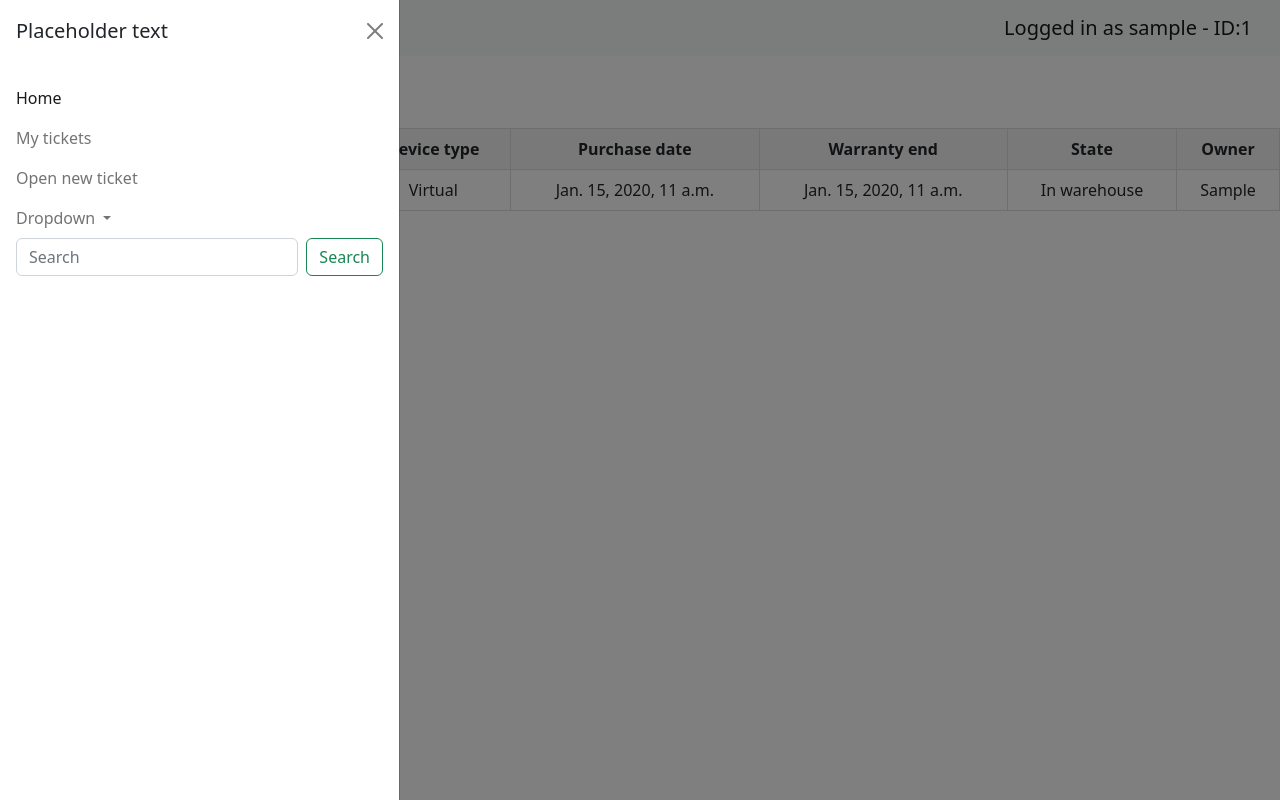
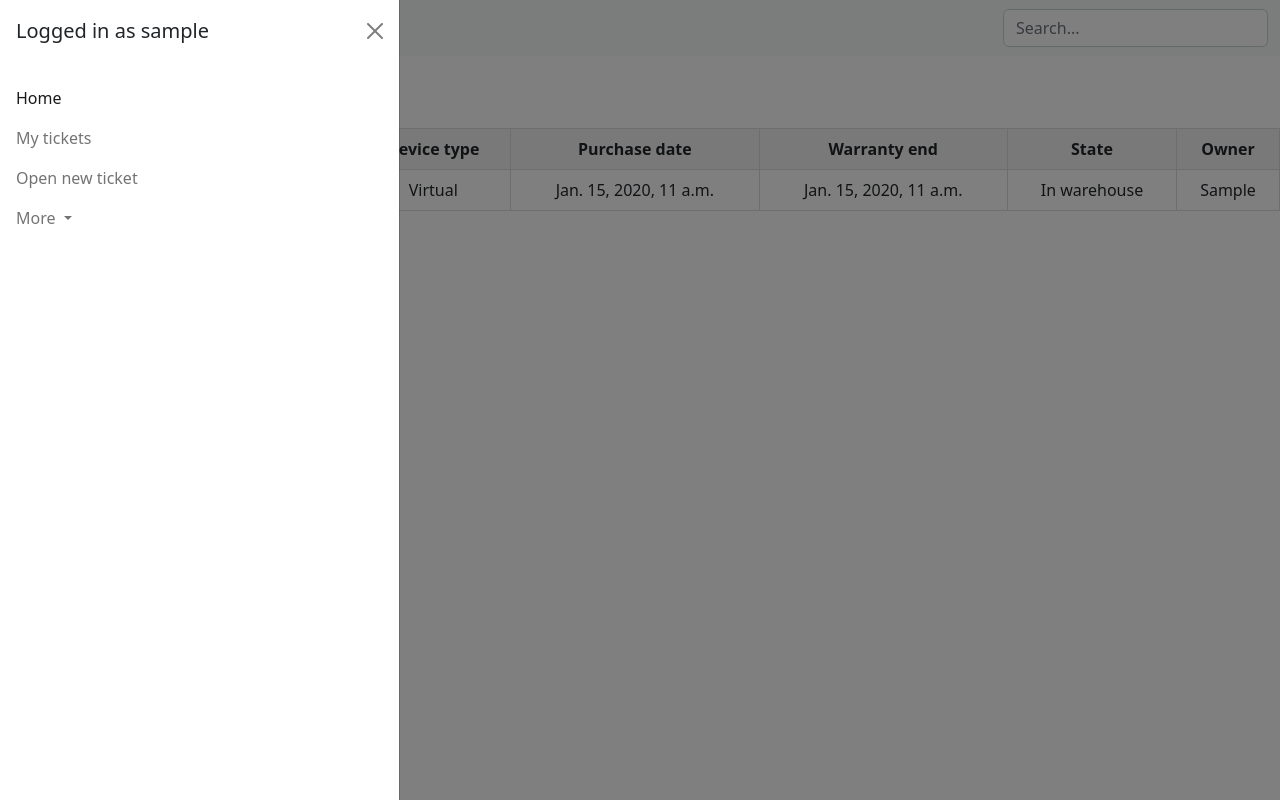
Before and after one commit to huLasPet/issue_tracking_project, a Django app: page /all_devices in a window 1280 px wide, after a click that opens the changed part. Run offline with Django 4.2, Linux system fonts and the light colour scheme; a user stored in the database is signed in; tables that the repository leaves empty hold one stand-in row (values such as "Sample post").

Commit message:
URL update, search function start

```diff
--- a/ticket_project/ticket_app/templates/ticket_app/base.html
+++ b/ticket_project/ticket_app/templates/ticket_app/base.html
@@ -17,31 +17,36 @@
         <button class="navbar-toggler" type="button" data-bs-toggle="offcanvas" data-bs-target="#offcanvasNavbar" aria-controls="offcanvasNavbar">
             <span class="navbar-toggler-icon"></span>
         </button>
-        <a class="navbar-brand" >Logged in as {{ user.username }} - ID:{{ user.id }}</a>
+
+        <form action="{% url 'ticket_app:search_results' %}" method="POST">
+            {% csrf_token %}
+            <input class="form-control me-2" name="search" type="text" placeholder="Search...">
+        </form>
+
         <div class="offcanvas offcanvas-start" tabindex="-1" id="offcanvasNavbar" aria-labelledby="offcanvasNavbarLabel">
             <div class="offcanvas-header">
-                <h5 class="offcanvas-title" id="offcanvasNavbarLabel">Placeholder text</h5>
+                <h5 class="offcanvas-title" id="offcanvasNavbarLabel">Logged in as {{ user.username }}</h5>
                 <button type="button" class="btn-close" data-bs-dismiss="offcanvas" aria-label="Close"></button>
             </div>
             <div class="offcanvas-body">
                 <ul class="navbar-nav justify-content-end flex-grow-1 pe-3">
                     <li class="nav-item">
-                        <a class="nav-link active" aria-current="page" href="/">Home</a>
+                        <a class="nav-link active" aria-current="page" href="{% url 'ticket_app:index' %}">Home</a>
                     </li>
                     <li class="nav-item">
-                        <a class="nav-link" href="/my_open_tickets">My tickets</a>
+                        <a class="nav-link" href="{% url 'ticket_app:my_open_tickets' %}">My tickets</a>
                     </li>
                     <li class="nav-item">
-                        <a class="nav-link" href="/open_new_ticket">Open new ticket</a>
+                        <a class="nav-link" href="{% url 'ticket_app:open_new_ticket' %}">Open new ticket</a>
                     </li>
                     <li class="nav-item dropdown">
                         <a class="nav-link dropdown-toggle" href="#" id="offcanvasNavbarDropdown" role="button" data-bs-toggle="dropdown" aria-expanded="false">
-                            Dropdown
+                            More
                         </a>
                         <ul class="dropdown-menu" aria-labelledby="offcanvasNavbarDropdown">
-                            <li><a class="dropdown-item" href="/all_tickets">All tickets</a></li>
-                            <li><a class="dropdown-item" href="all_devices">All devices</a></li>
-                            <li><a class="dropdown-item" href="all_users">All users</a></li>
+                            <li><a class="dropdown-item" href="{% url 'ticket_app:all_tickets' %} ">All tickets</a></li>
+                            <li><a class="dropdown-item" href="{% url 'ticket_app:all_devices' %}">All devices</a></li>
+                            <li><a class="dropdown-item" href="{% url 'ticket_app:all_users' %}">All users</a></li>
                             <li>
                                 <hr class="dropdown-divider">
                             </li>
@@ -49,10 +54,6 @@
                         </ul>
                     </li>
                 </ul>
-                <form class="d-flex" role="search">
-                    <input class="form-control me-2" type="search" placeholder="Search" aria-label="Search">
-                    <button class="btn btn-outline-success" type="submit">Search</button>
-                </form>
             </div>
         </div>
     </div>
--- a/ticket_project/ticket_app/urls.py
+++ b/ticket_project/ticket_app/urls.py
@@ -1,5 +1,4 @@
 from django.urls import path, include
-
 from . import views
 
 app_name = "ticket_app"
@@ -12,5 +11,6 @@ urlpatterns = [
     path('short_warranty', views.short_warranty, name='short_warranty'),
     path('all_devices', views.all_devices, name='all_devices'),
     path('all_users', views.all_users, name='all_users'),
-    path('ticket/<ticket_id>', views.ticket, name='ticket')
+    path('ticket/<ticket_id>', views.ticket, name='ticket'),
+    path("search", views.searchresultsview, name="search_results"),
 ]
--- a/ticket_project/ticket_app/views.py
+++ b/ticket_project/ticket_app/views.py
@@ -1,9 +1,10 @@
-from django.shortcuts import render, get_object_or_404
+from django.shortcuts import get_object_or_404
 from django.http import HttpResponse, HttpResponseRedirect
 from django.template import loader
 from .models import Users, Tickets, Devices
 from django.contrib.auth.decorators import login_required
 from datetime import datetime, timedelta
+from django.db.models import Q
 
 
 # Create your views here.
@@ -137,6 +138,7 @@ def ticket(request, ticket_id):
         devices = ["No device"]
     users = Users.objects.filter(is_superuser=0)
     svds = []
+    template = loader.get_template('ticket_app/ticket.html')
     for user in users:
         if user.svd not in svds:
             svds.append(user.svd)
@@ -153,4 +155,15 @@ def ticket(request, ticket_id):
         tickets.state = request.POST["state"]
         tickets.save()
         return HttpResponseRedirect(f'/ticket/{ticket_id}', context)
-    return render(request, 'ticket_app/ticket.html', context)
+    return HttpResponse(template.render(context, request))
+
+
+@login_required
+def searchresultsview(request):
+    search_term = request.POST["search"]
+    template = loader.get_template('ticket_app/search.html')
+    users_search = Users.objects.filter(username__iexact=search_term)
+    ticket_search = Tickets.objects.filter(Q(id__iexact=search_term) | Q(description__icontains=search_term))
+    print(ticket_search)
+    context = {'search_term': search_term}
+    return HttpResponse(template.render(context, request))
```
Also changed, not shown: ticket_project/ticket_app/templates/ticket_app/search.html (added, +7 -0 lines), 1 other file.
